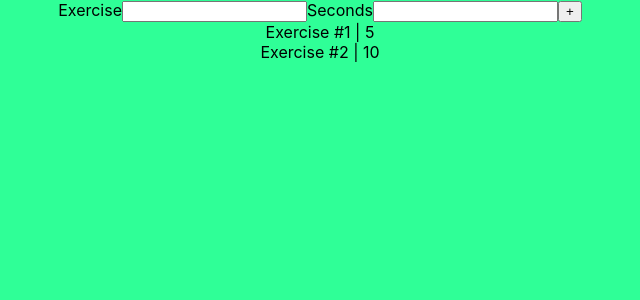
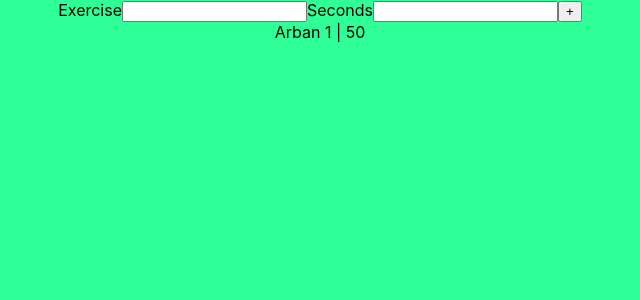
Before and after one commit to agilles1/practice-timer, a React (Create React App) app: page / in a window 1280 px wide. Shown: the top 300 px of the page, without its empty margins (320-960 px from the left). Built offline with nearby package versions, Linux system fonts and the light colour scheme.

Commit message:
Add render timers from state in TimerContainer

```diff
--- a/src/containers/TimerContainer.js
+++ b/src/containers/TimerContainer.js
@@ -5,19 +5,25 @@ import AddTimerForm from '../components/AddTimerForm'
 class TimerContainer extends Component {
 
     state = {
-        exercises: []
+        timers: [
+            {exercise: "Arban 1", start: 50}
+        ]
     }
 
     nextTimer(){
 
     }
 
+
+
     render() {
+
+        let timers = this.state.timers.map(timer => <Timer key={timer.index} exercise={timer.exercise} start={timer.start}/>);
+
         return (
             <div>
                 <AddTimerForm/>
-                <Timer start={5} exercise={"Exercise #1"} />
-                <Timer start={10} exercise={"Exercise #2"} />
+                {timers}
             </div>
         );
     }
```
